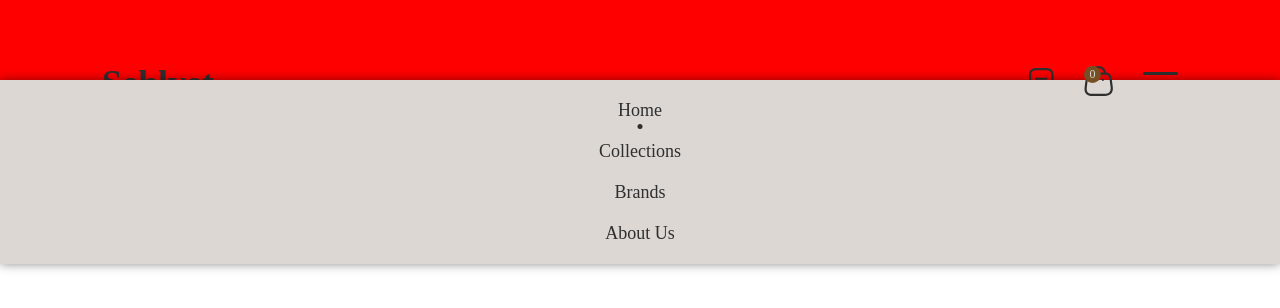
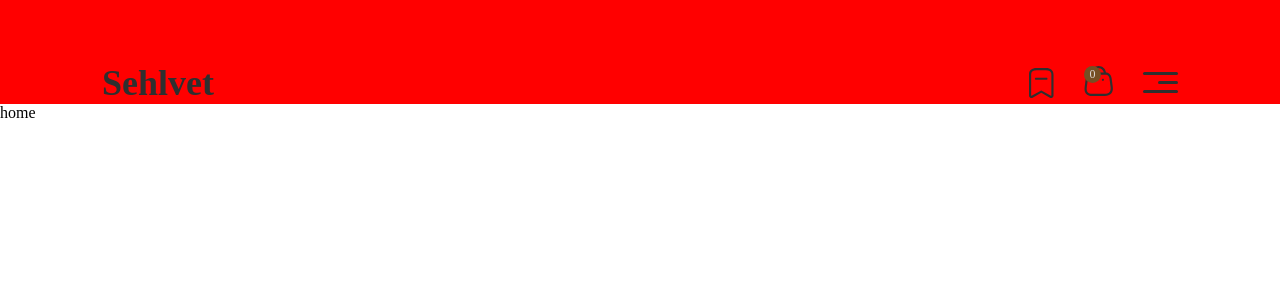
Before and after one commit to KiwiScreams/Sehlvet-landing-page, a React (Vite) app: page / in a window 1280 px wide. Shown: the top 308 px of the page. Built offline with nearby package versions, Linux system fonts and the light colour scheme.

Commit message:
nav open and close

```diff
--- a/src/components/shared/header/Header.css
+++ b/src/components/shared/header/Header.css
@@ -76,7 +76,7 @@ header.mobile
     bottom: 0;
     background-color: red;
 }
-header.mobile nav
+header.mobile nav.open
 {
     position: absolute;
     top: 80px;
@@ -88,6 +88,10 @@ header.mobile nav
     box-shadow: 0 0 10px #00000075;
     text-align: center;
     flex-direction: column;
+}
+header.mobile nav.closed
+{
+    display: none;
 }
 header.mobile nav a
 {
--- a/src/components/shared/header/Header.jsx
+++ b/src/components/shared/header/Header.jsx
@@ -52,7 +52,7 @@ const Header = () => {
         <h1>
           <NavLink to="/">Sehlvet</NavLink>
         </h1>
-        <nav>
+        <nav className={`${isMenuOpen ? "open" : "closed"}`}>
           <NavLink
             to="/"
             className={({ isActive }) => (isActive ? "active" : "")}
```
